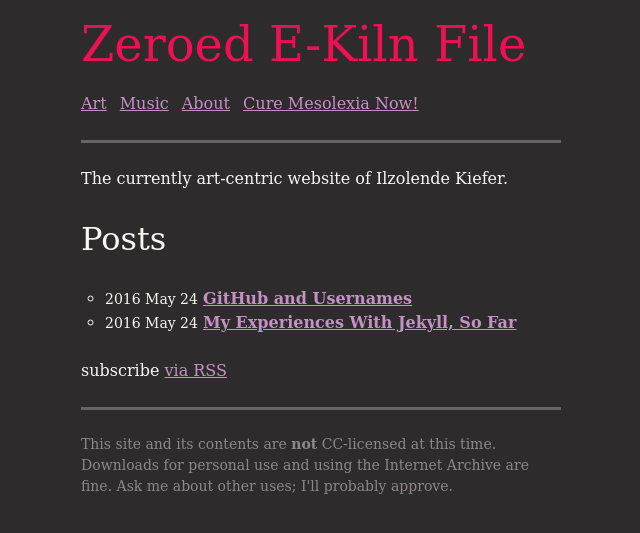
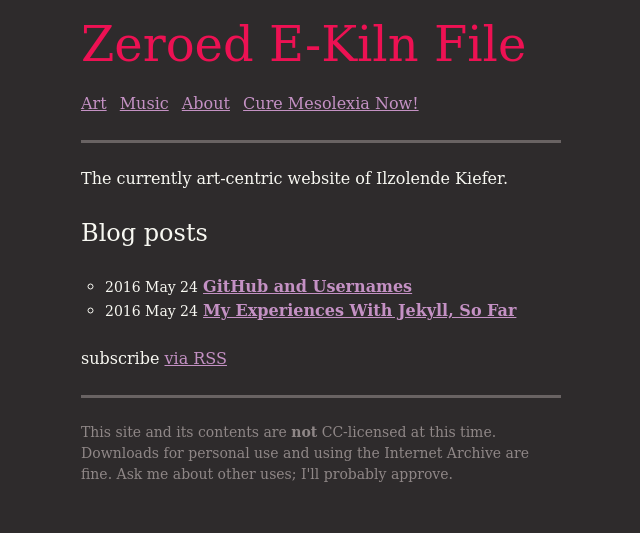
Before and after one commit to ilzolende/ilzolende.github.io, a Jekyll site: the page built from index.html, in a window 1280 px wide, cut to the strip 104-637 px from the top of the page. Shown: the whole strip, without its empty margins (319-959 px from the left). Built offline with Jekyll 4.4.1, drawn with Linux system fonts in a browser that asks for light colours.

Commit message:
made blog post header an h2

```diff
--- a/index.html
+++ b/index.html
@@ -4,7 +4,7 @@
 
 <div class="home">
   <p>{{ site.description }}</p>
-  <h1 class="page-heading">Posts</h1>
+  <h2 class="page-heading">Blog posts</h2>
 
   <ul class="post-list">
     {% for post in site.posts %}
```
